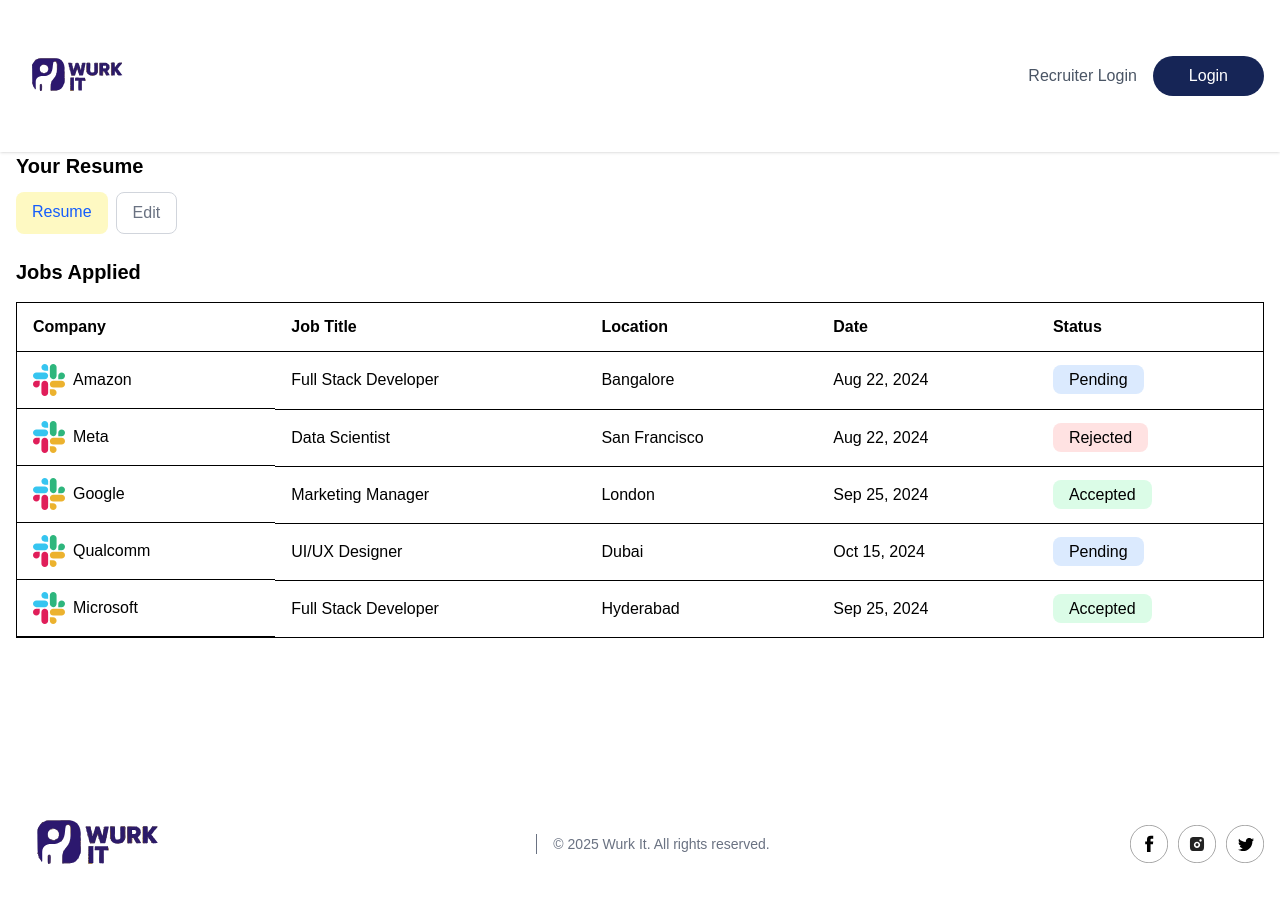
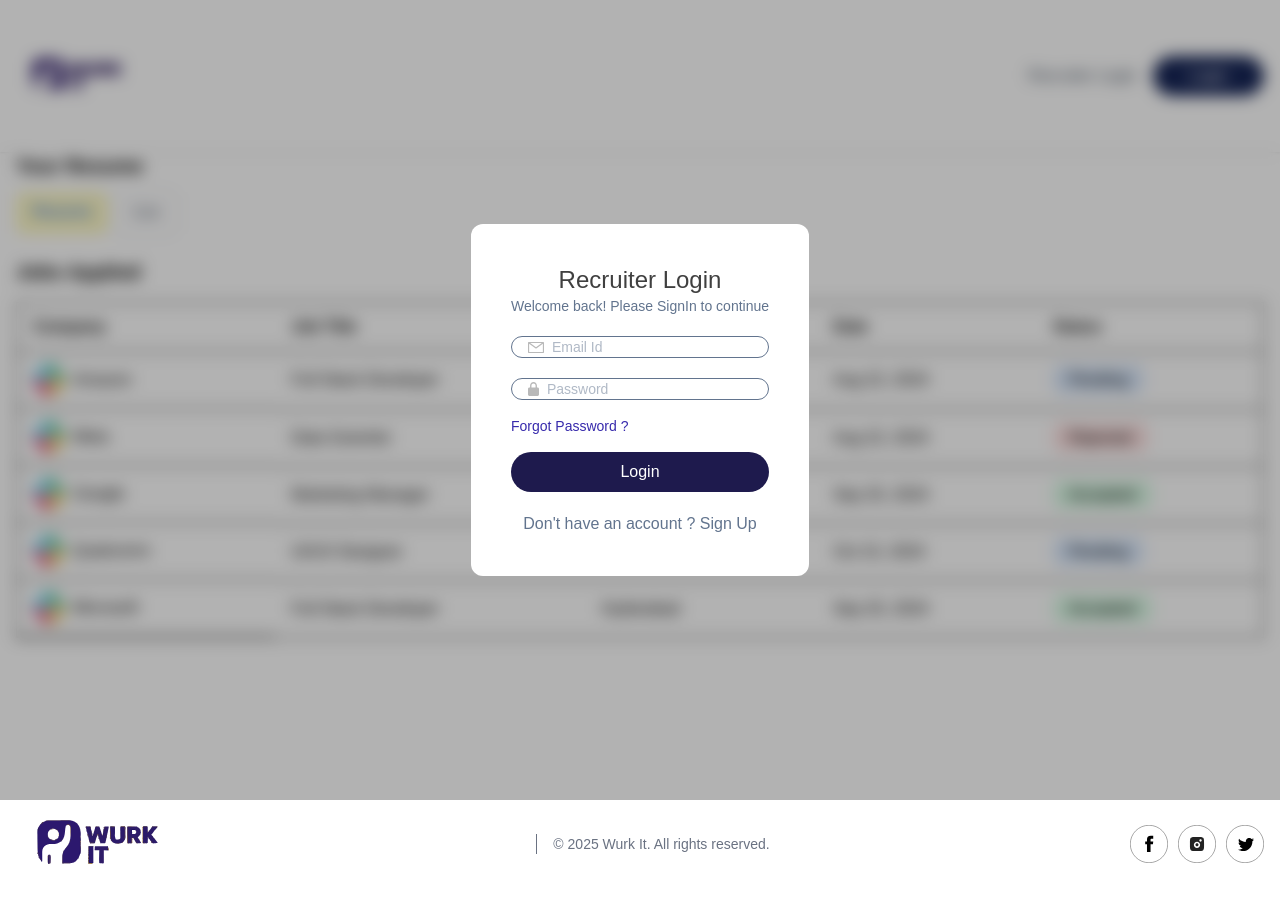
Before and after one commit to Akankshya02/Wurk-It, a React (Vite) app in the folder client/: page /applications in a window 1280 px wide. Both pictures are taken after a click on the button "Recruiter Login". Shown: the top 902 px of the page. Built offline with nearby package versions, Linux system fonts and the light colour scheme; no server answers.

Commit message:
recruiter login creation started

```diff
--- a/client/src/App.jsx
+++ b/client/src/App.jsx
@@ -1,12 +1,18 @@
-import React from 'react'
+import React, { useContext } from 'react'
 import { Route, Routes } from 'react-router-dom'
 import Home from './pages/Home'
 import ApplyJob from './pages/ApplyJob'
 import Applications from './pages/Applications'
+import RecruiterLogin from './components/RecruiterLogin'
+import { AppContext } from './context/AppContext'
 
 const App = () => {
+
+    const {showRecruiterLogin} = useContext(AppContext)
+
   return (
     <div>
+      { showRecruiterLogin && <RecruiterLogin />}
       <Routes>
         <Route path='/' element={<Home/>}/>
         <Route path='/apply-job/:id' element={<ApplyJob/>}/>
--- a/client/src/components/Navbar.jsx
+++ b/client/src/components/Navbar.jsx
@@ -1,7 +1,8 @@
-import React from 'react'
+import React, { useContext } from 'react'
 import { assets } from '../assets/assets'
 import { useClerk, UserButton, useUser } from '@clerk/clerk-react'
 import { Link, useNavigate } from 'react-router-dom'
+import { AppContext } from '../context/AppContext'
 
 const Navbar = () => {
 
@@ -9,6 +10,8 @@
     const {user} = useUser()
 
     const navigate = useNavigate()
+
+    const { setShowRecruiterLogin } = useContext(AppContext)
 
   return (
     <div className='shadow py-4'>
@@ -23,7 +26,7 @@
                 <UserButton/>
             </div>
             : <div className='flex gap-4 max-sm:text-xs'>
-                    <button className='text-gray-600'>
+                    <button onClick={e=> setShowRecruiterLogin(true)} className='text-gray-600'>
                         Recruiter Login
                     </button>
                     <button onClick={ e => openSignIn() } className='bg-blue-950 text-white px-6 sm:px-9 py-2 rounded-full '>
--- /dev/null
+++ b/client/src/components/RecruiterLogin.jsx
@@ -0,0 +1,59 @@
+import React, { useState } from 'react'
+import { assets } from '../assets/assets'
+
+const RecruiterLogin = () => {
+
+    const [state, setState] = useState('Login')
+
+    const [name, setName] = useState('')
+
+    const [password, setPassword] = useState('')
+
+    const [email, setEmail] = useState('')
+
+    const [image, setImage] = useState(false)
+
+    const [isNextDataSubmitted, setIsNextdataSubmitted] = useState(false)
+
+  return (
+    <div className='absolute top-0 left-0 right-0 bottom-0 z-10 backdrop-blur-sm bg-black/30 flex flex-col justify-center items-center'>
+      <form className='relative bg-white p-10 rounded-xl text-slate-500'>
+
+      <h1 className='text-center text-2xl text-neutral-700 font-medium'>Recruiter {state}</h1>
+      <p className='text-sm'>Welcome back! Please SignIn to continue</p>
+
+      <>
+
+        {state !== 'Login' && (
+      <div className='border px-4 flex items-center gap-2 rounded-full mt-5'>
+        <img src={assets.person_icon} alt="" />
+        <input className='outline-none text-sm' onChange={e=> setName(e.target.value)} value={name} type="text" placeholder='Company Name' required/>
+      </div>
+        )}
+
+
+    <div className='border px-4 flex items-center gap-2 rounded-full mt-5'>
+        <img src={assets.email_icon} alt="" />
+        <input className='outline-none text-sm' onChange={e=> setEmail(e.target.value)} value={email} type="email" placeholder='Email Id' required/>
+    </div>
+
+    <div className='border px-4 flex items-center gap-2 rounded-full mt-5'>
+        <img src={assets.lock_icon} alt="" />
+        <input className='outline-none text-sm' onChange={e=> setPassword(e.target.value)} value={password} type="password" placeholder='Password' required/>
+    </div>
+
+        <p className='text-sm text-indigo-800 my-4 cursor-pointer'>Forgot Password ? </p>
+      </>
+
+        <button className='bg-indigo-950 w-full text-white py-2 rounded-full'>
+            {state === 'Login' ? 'Login' : 'create account'}
+        </button>
+
+        {state === 'Login' ? <p className='mt-5 text-center'>Don't have an account ? <span onClick={()=> setState('Sign Up')}>Sign Up</span></p> : <p className='mt-5 text-center'>Already have an account ? <span onClick={()=> setState('Login')}>Login</span></p> }
+
+      </form>
+    </div>
+  )
+}
+
+export default RecruiterLogin
--- a/client/src/context/AppContext.jsx
+++ b/client/src/context/AppContext.jsx
@@ -15,6 +15,8 @@
 
     const [jobs, setJobs] = useState([])
 
+    const [showRecruiterLogin, setShowRecruiterLogin] = useState(false)
+
     //Function to fetch job data
 
     const fetchJobs = async () => {
@@ -25,7 +27,7 @@
         fetchJobs()
     },[])
     const value = {
-            setSearchFilter, searchFilter, isSearched, setIsSearched, jobs, setJobs
+            setSearchFilter, searchFilter, isSearched, setIsSearched, jobs, setJobs, showRecruiterLogin, setShowRecruiterLogin
     }
 
 
```
